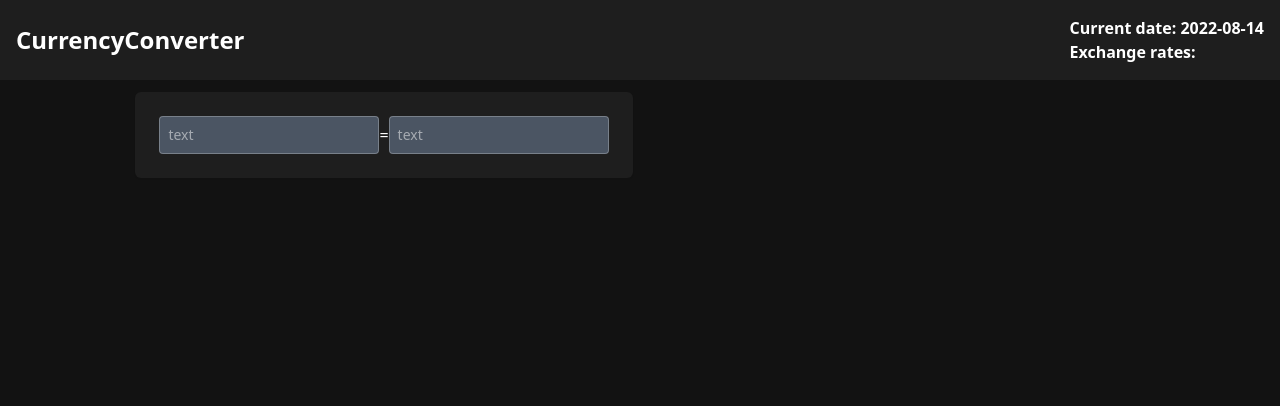
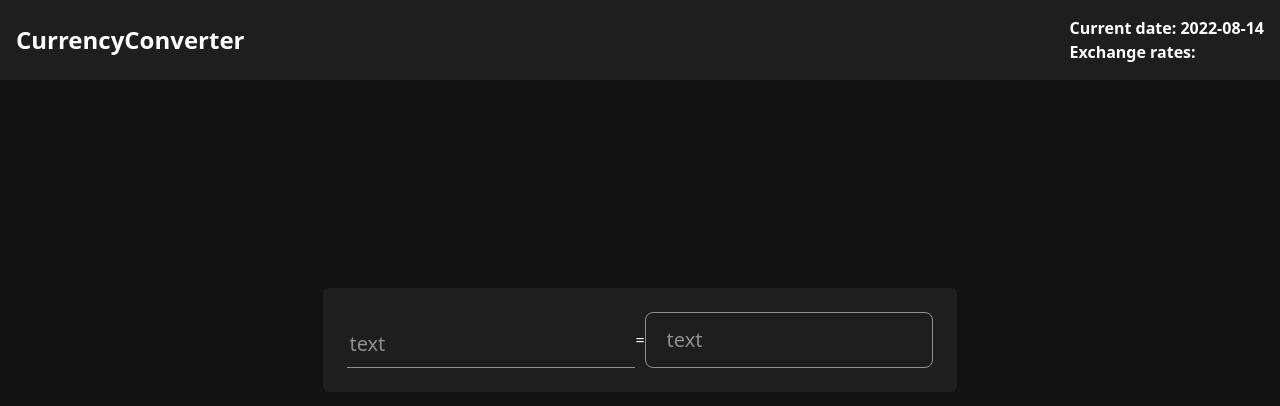
Before and after one commit to Petya29/react-currency-converter, a React (Vite) app: page / in a window 1280 px wide. Shown: the top 406 px of the page. Built offline with nearby package versions, Linux system fonts and the light colour scheme; no server answers.

Commit message:
Refactored TextField

```diff
--- /dev/null
+++ b/src/components/ui/inputs/TextField.css
@@ -0,0 +1,11 @@
+input:focus~.empty-input-label {
+    @apply text-blue-500 bg-[#1e1e1e] transform -translate-y-7 -translate-x-2 scale-75;
+}
+
+input:focus~.input-label {
+    @apply text-blue-500 bg-[#1e1e1e] transform -translate-y-7 -translate-x-2 scale-75;
+}
+
+input~.input-label {
+    @apply text-[#ffffff80] bg-[#1e1e1e] transform -translate-y-7 -translate-x-2 scale-75;
+}
--- a/src/components/ui/inputs/TextField.tsx
+++ b/src/components/ui/inputs/TextField.tsx
@@ -1,50 +1,62 @@
-import React, { FC, HTMLInputTypeAttribute, useState } from 'react';
+import React, { CSSProperties, HTMLAttributes } from 'react';
+import './TextField.css';
 
-interface ITextFieldProps {
-    type?: HTMLInputTypeAttribute,
+interface ITextFieldProps extends HTMLAttributes<HTMLInputElement> {
     name?: string,
     label?: string,
-    onChange: (e: React.ChangeEvent<HTMLInputElement>) => void,
-    value: any
+    value: any,
+    variant?: 'outlined' | 'lined',
+    styles?: CSSProperties,
+    inputStyles?: CSSProperties
 }
 
-export const TextField: FC<ITextFieldProps> = ({
-    type = 'text',
+export const TextField = ({
     name,
-    label = 'text',
-    onChange,
-    value
-}) => {
-
-    const [isActive, setIsActive] = useState(false);
-
-    const handleBlur = (e: React.FocusEvent<HTMLInputElement>) => {
-        if (value === '') setIsActive(false);
-    }
-
+    label,
+    value,
+    variant = 'outlined',
+    styles,
+    inputStyles,
+    ...rest
+}: ITextFieldProps) => {
     return (
-        <div className="relative border rounded bg-gray-600 text-white border-white border-opacity-25">
+        <div style={styles}>
+            <label className="relative">
                 <input
+                    name={name}
                     className={[
-                    "outline-none w-full rounded bg-transparent text-sm transition-all duration-200 ease-in-out p-2",
-                    isActive ? "pt-6" : ""
+                        variant === 'outlined' ? "border rounded-lg p-5" : "border-b",
+                        "h-14",
+                        "w-72",
+                        "text-xl",
+                        "bg-transparent",
+                        "border-white",
+                        "border-opacity-50",
+                        "outline-none",
+                        "placeholder-transparent",
+                        "focus:placeholder-[#ffffff80]",
+                        "focus:border-blue-500",
+                        "transition duration-200"
                     ].join(" ")}
-                id={name}
-                name={name}
-                type={type}
-                value={value}
-                onChange={onChange}
-                onFocus={() => setIsActive(true)}
-                onBlur={handleBlur}
+                    style={inputStyles}
+                    {...rest}
                 />
-            <label
+                {label &&
+                    <span
                         className={[
-                    "absolute top-0 left-0 flex items-center text-white text-opacity-50 p-2 transition-all duration-200 ease-in-out",
-                    isActive ? "text-xs" : "text-sm"
+                            value ? "input-label" : "empty-input-label",
+                            variant === 'outlined' ? "px-1 mx-4 -bottom-[6%]" : "top-0",
+                            "cursor-text",
+                            "text-xl",
+                            "text-[#ffffff80]",
+                            "absolute",
+                            "left-0.5",
+                            "transition duration-200"
                         ].join(" ")}
-                htmlFor={name}
                     >
                         {label}
+                    </span>
+                }
             </label>
         </div>
     )
--- a/src/components/ui/layout/Container.tsx
+++ b/src/components/ui/layout/Container.tsx
@@ -19,7 +19,7 @@ interface IContainerProps {
 
 export const Container = ({ maxWidth = Sizes.full, classNames = '', children }: IContainerProps) => {
     return (
-        <div className={`${maxWidth} ${classNames}`}>
+        <div className={`${maxWidth} ${classNames} m-auto`}>
             {children}
         </div>
     )
--- a/src/pages/CurrencyConverter.tsx
+++ b/src/pages/CurrencyConverter.tsx
@@ -1,37 +1,37 @@
-import { FC, useState } from 'react';
+import { useState } from 'react';
 import { TextField } from '../components/ui/inputs/TextField';
 import { Container, Sizes } from '../components/ui/layout/Container';
 import { Paper, Rounds } from '../components/ui/surfaces/Paper';
 
-export const CurrencyConverter: FC = () => {
+export const CurrencyConverter = () => {
 
   const [sum, setSum] = useState<{ from: string, to: string }>({ from: '', to: '' });
 
-  const handleChangeSumFrom = (e: React.ChangeEvent<HTMLInputElement>) => {
+  const handleChangeSum = (e: React.FormEvent<HTMLInputElement>, key: 'from' | 'to') => {
     setSum(prevSum => {
-      return { ...prevSum, from: e.target.value }
-    });
-  }
-
-  const handleChangeSumTo = (e: React.ChangeEvent<HTMLInputElement>) => {
-    setSum(prevSum => {
-      return { ...prevSum, to: e.target.value }
+      // @ts-ignore
+      return { ...prevSum, [key]: e.target.value }
     });
   }
 
   return (
     <Container maxWidth={Sizes.md}>
-      <div className='mt-3 mx-16 flex flex-col items-center'>
+      <div className='mt-52 mx-16 flex flex-col items-center'>
         <Paper rounded={Rounds.md}>
           <div className='flex items-center'>
             <TextField
+              variant='lined'
+              label='text'
+              placeholder='input'
               value={sum.from}
-              onChange={handleChangeSumFrom}
+              onChange={(e) => handleChangeSum(e, 'from')}
             />
             =
             <TextField
+              label='text'
+              placeholder='input'
               value={sum.to}
-              onChange={handleChangeSumTo}
+              onChange={(e) => handleChangeSum(e, 'to')}
             />
           </div>
         </Paper>
```
Lines whose indentation alone changed are shown as unchanged.
